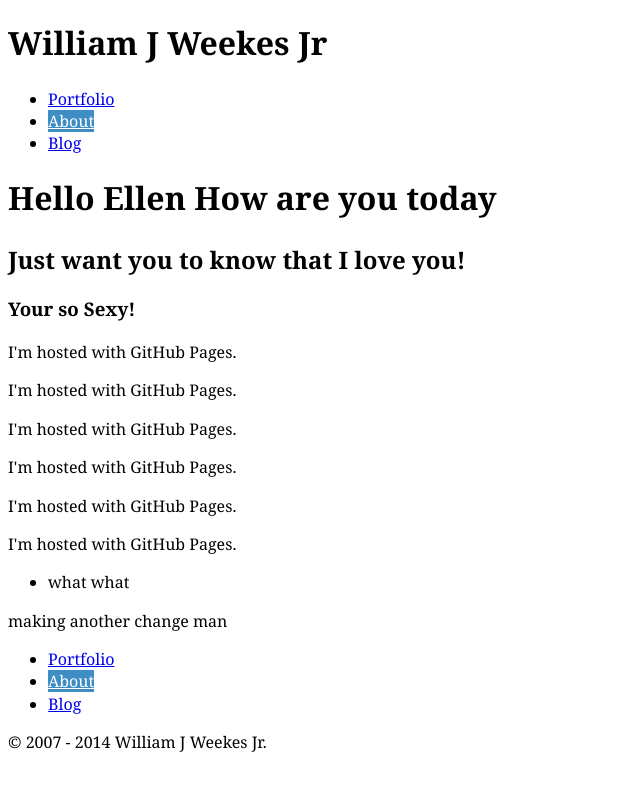
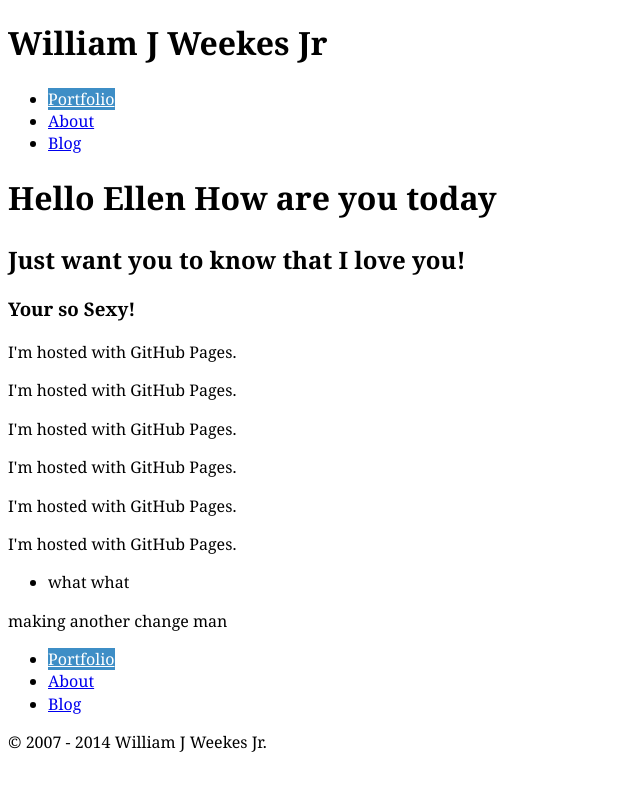
Before and after one commit to WJWJR/thegreenportfolio, a Jekyll site: the page built from index.html, in a window 1280 px wide. Shown: the top 791 px of the page, without its empty margins (0-640 px from the left). Built offline with Jekyll 4.4.1, drawn with Linux system fonts in a browser that asks for light colours; Markdown is read by kramdown in place of the engine named in the settings.

Commit message:
Still trouble shooting

```diff
--- a/_includes/nav.html
+++ b/_includes/nav.html
@@ -1,7 +1,7 @@
 <nav>
     <ul>
-        <li><a href="{{site.baseurl}}/index.html">Portfolio</a></li>
-        <li><a href="{{site.baseurl}}/" class="current">About</a></li>
+        <li><a href="{{site.baseurl}}/" class="current">Portfolio</a></li>
+        <li><a href="{{site.baseurl}}/about.html">About</a></li>
         <li><a href="{{site.baseurl}}/blog.html">Blog</a></li>
     </ul>
 </nav>
```
